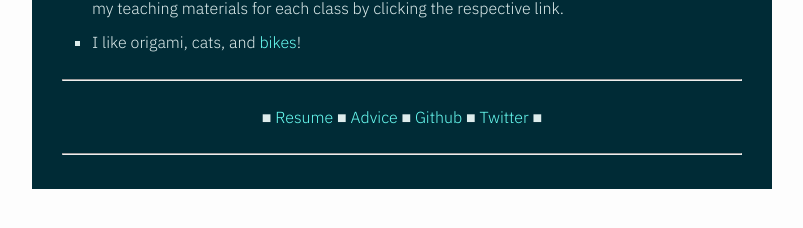
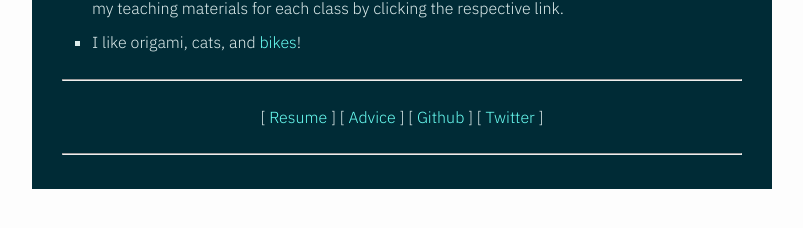
Before and after one commit to secant/secant.github.io, a Jekyll site: the page built from index.html, in a window 1280 px wide. Shown: the part 247-475 px from the top of the page, without its empty margins (238-1041 px from the left). Built offline with Jekyll 4.4.1, drawn with Linux system fonts in a browser that asks for light colours.

Commit message:
Remove squares

```diff
--- a/index.html
+++ b/index.html
@@ -22,11 +22,10 @@ layout: default
       <!--
       &#x25A0; <a class="trigger" click="papers" href="#">Papers</a>
       -->
-      &#x25A0; <a class="trigger" click="resume" href="#">Resume</a>
-      &#x25A0; <a class="trigger" click="advice" href="#">Advice</a>
-      &#x25A0; <a href="http://github.com/vivi">Github</a>
-      &#x25A0; <a href="http://twitter.com/vivianfxng">Twitter</a>
-      &#x25A0;
+      [ <a class="trigger" click="resume" href="#">Resume</a> ]
+      [ <a class="trigger" click="advice" href="#">Advice</a> ]
+      [ <a href="http://github.com/vivi">Github</a> ]
+      [ <a href="http://twitter.com/vivianfxng">Twitter</a> ]
     </div>
     <br><hr>
     <br>
@@ -61,7 +60,6 @@ layout: default
   var hostname = "eecs.berkeley.edu";
   var linktext = username + "@" + hostname;
   document.getElementById('email').innerHTML = '[ <a href="mailto:' + linktext + '">' + linktext + '</a> ]';
-
   var username = "resume";
   var hostname = "vivi.sh";
   var linktext = username + "@" + hostname;
```
